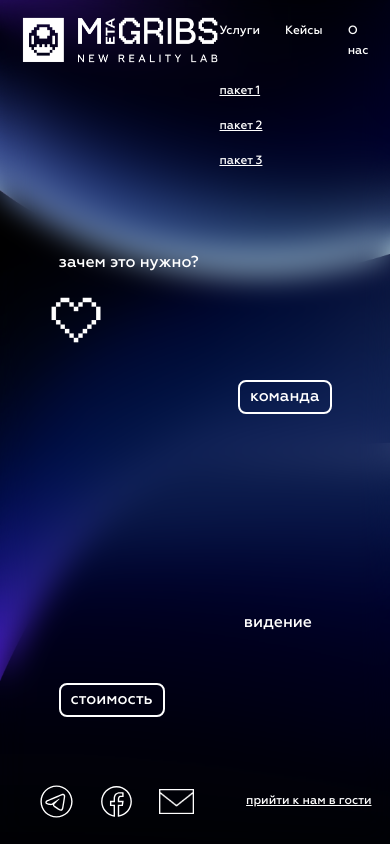
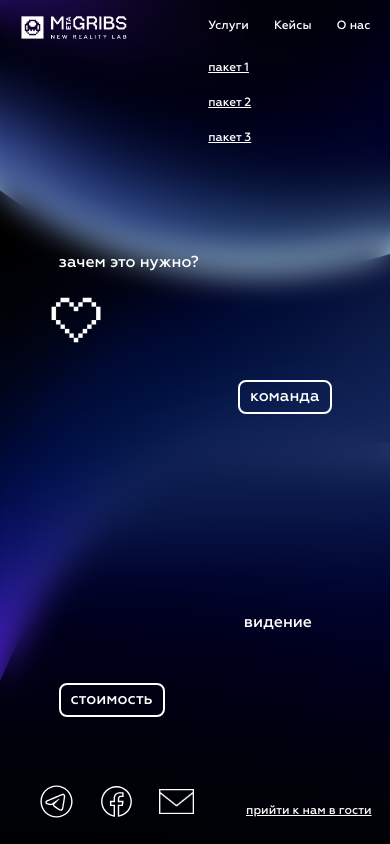
Before and after one commit to web-py-g/metagribs, a plain HTML site: page index.html in a window 390 px wide. Both pictures are taken after a click on the link "Услуги". Drawn offline with Linux system fonts and the light colour scheme.

Commit message:
Правки 2

```diff
--- a/js/main.js
+++ b/js/main.js
@@ -1,7 +1,9 @@
 let services_link = document.getElementById("services");
 let services_submenu = document.querySelector(".services");
 
-services_link.onclick = () => {
+  console.log(services_link);
+  services_link.onclick = () => {
+  console.log(123);
   services_submenu.classList.toggle("open");
 
   if (cases_submenu.classList.contains("open"))
--- a/style.css
+++ b/style.css
@@ -148,7 +148,7 @@ body {
   max-width: 90%;
   margin: 25px auto;
   display: flex;
-  align-items: center;
+  align-items: start;
   justify-content: space-between;
 }
 .header_logo {
@@ -166,12 +166,12 @@ body {
 .header_submenu {
   position: absolute;
   left: 0;
-  top: 100%;
+  top: 110%;
   display: none;
   flex-direction: column;
   row-gap: 15px;
   width: 70px;
-  padding-top: 20px;
+  margin-top: 20px;
 }
 .header_submenu.open {
   display: flex;
@@ -185,25 +185,25 @@ body {
 .header_menu a:hover {
   text-shadow: 0px 0px 10px #fff;
 }
-.header_menu_link:hover .services:not(.open) {
+/* .header_menu_link:hover .services:not(.open) {
   display: flex;
   animation-name: dropdown;
   animation-duration: 1s;
   animation-iteration-count: 1;
   animation-delay: 3s;
   animation-fill-mode: both;
-}
+} */
 .services {
   z-index: 9;
 }
 @keyframes dropdown {
   0% {
     opacity: 0;
-    left: -100%;
+    top: -100%;
   }
   100% {
     opacity: 1;
-    left: 0;
+    top: 110%;
   }
 }
 *::-webkit-scrollbar {
@@ -247,7 +247,7 @@ body {
 .footer .wrapper {
   display: flex;
   justify-content: space-between;
-  align-items: center;
+  align-items: end;
 }
 
 .contact_list {
@@ -309,6 +309,9 @@ body {
   width: 50px;
   height: 50px;
   background: url(./assets/img/heart.png);
+}
+.heart:hover::before{
+  background: url(./assets/img/heart_red.png);
 }
 @keyframes puls {
   0% {
@@ -585,7 +588,7 @@ body {
 
 @media screen and (max-width: 767px) {
   .header_logo {
-    height: 50px;
+    height: 25px;
   }
   .header_menu {
     column-gap: 25px;
```
Also changed, not shown: assets/img/heart_red.png (added).
